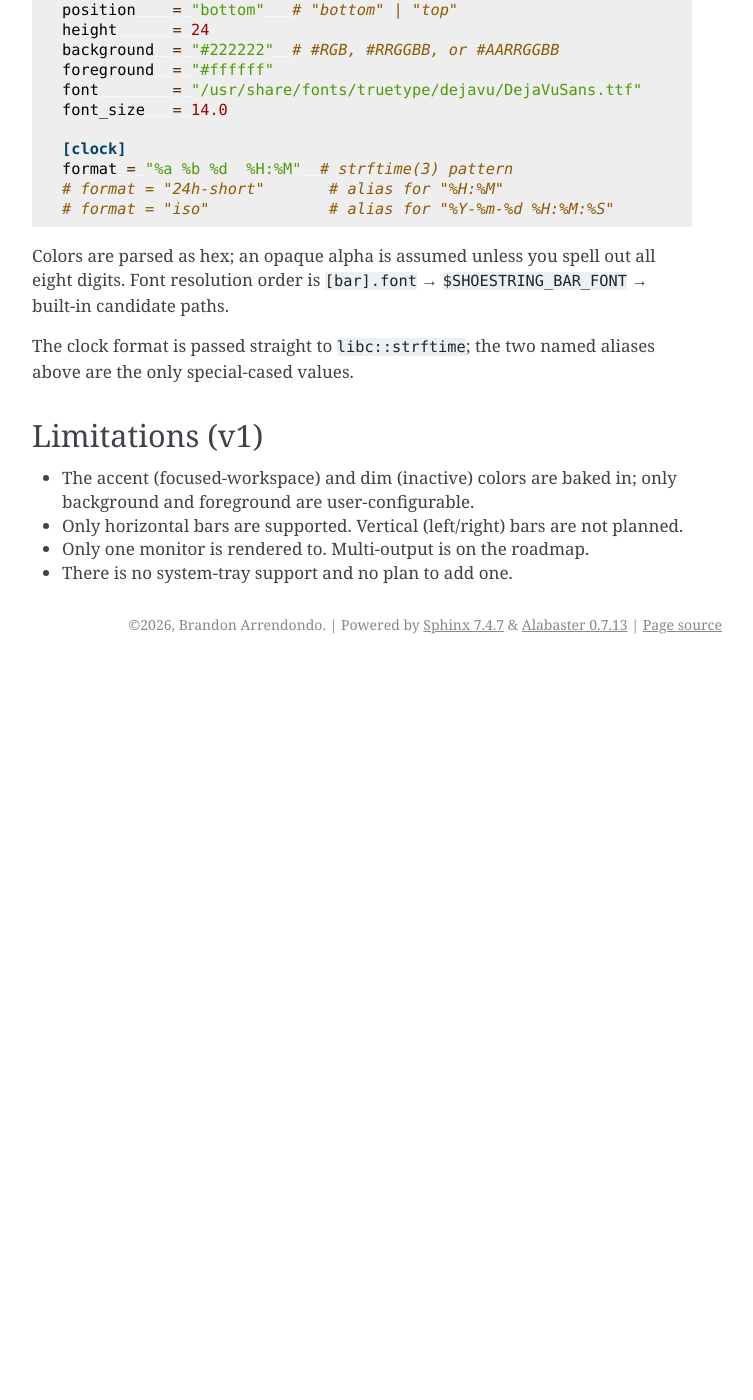
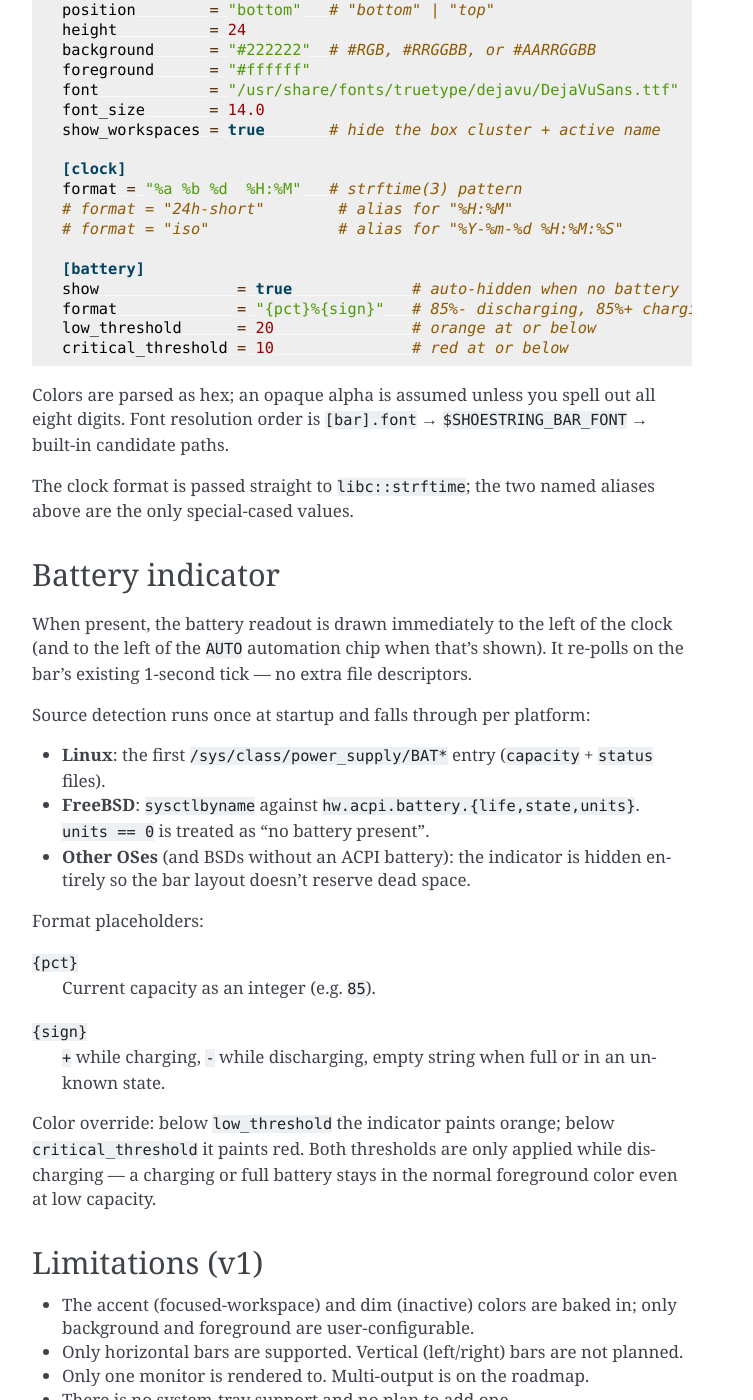
Before and after one commit to szarta/shoestring-wm, a Sphinx documentation site: the page built from docs/bar.rst, in a window 1280 px wide and 1400 px high, scrolled down 1762 px. Shown: the whole window, without its empty margins (388-1141 px from the left). Built offline with Sphinx 7.4.7, drawn with Linux system fonts in a browser that asks for light colours; before the commit the page ends 2426 px from its top, so only the background shows below that.

Commit message:
docs: catch up README + overview + bar.rst with recent work
- Add shoestring-notify to sibling-projects list (sibling repo is
  bootstrapped per the project memory; both READMEs were stale).
- Mention the maze-2d screensaver in the locker bullet.
- Drop the workspace-switch-popup roadmap item (task removed) and
  the notification-daemon item (now shoestring-notify, shipped).
- Quick-start build command takes --workspace so helper crates
  rebuild too (caught earlier: stale helpers shadowed by PATH).
- docs/bar.rst gains a full Battery indicator section + battery
  config table, and the schema example shows show_workspaces.

Co-Authored-By: Claude Opus 4.7 (1M context) <noreply@anthropic.com>

```diff
--- a/docs/bar.rst
+++ b/docs/bar.rst
@@ -86,17 +86,24 @@ passed. The written contents match the schema below.
 .. code-block:: toml
 
     [bar]
-    position    = "bottom"   # "bottom" | "top"
-    height      = 24
-    background  = "#222222"  # #RGB, #RRGGBB, or #AARRGGBB
-    foreground  = "#ffffff"
-    font        = "/usr/share/fonts/truetype/dejavu/DejaVuSans.ttf"
-    font_size   = 14.0
+    position        = "bottom"   # "bottom" | "top"
+    height          = 24
+    background      = "#222222"  # #RGB, #RRGGBB, or #AARRGGBB
+    foreground      = "#ffffff"
+    font            = "/usr/share/fonts/truetype/dejavu/DejaVuSans.ttf"
+    font_size       = 14.0
+    show_workspaces = true       # hide the box cluster + active name
 
     [clock]
-    format = "%a %b %d  %H:%M"  # strftime(3) pattern
-    # format = "24h-short"       # alias for "%H:%M"
-    # format = "iso"             # alias for "%Y-%m-%d %H:%M:%S"
+    format = "%a %b %d  %H:%M"   # strftime(3) pattern
+    # format = "24h-short"        # alias for "%H:%M"
+    # format = "iso"              # alias for "%Y-%m-%d %H:%M:%S"
+
+    [battery]
+    show               = true             # auto-hidden when no battery
+    format             = "{pct}%{sign}"   # 85%- discharging, 85%+ charging
+    low_threshold      = 20               # orange at or below
+    critical_threshold = 10               # red at or below
 
 Colors are parsed as hex; an opaque alpha is assumed unless you spell out
 all eight digits. Font resolution order is ``[bar].font`` →
@@ -104,6 +111,38 @@ all eight digits. Font resolution order is ``[bar].font`` →
 
 The clock format is passed straight to ``libc::strftime``; the two
 named aliases above are the only special-cased values.
+
+Battery indicator
+-----------------
+
+When present, the battery readout is drawn immediately to the left of
+the clock (and to the left of the ``AUTO`` automation chip when that's
+shown). It re-polls on the bar's existing 1-second tick — no extra
+file descriptors.
+
+Source detection runs once at startup and falls through per platform:
+
+- **Linux**: the first ``/sys/class/power_supply/BAT*`` entry
+  (``capacity`` + ``status`` files).
+- **FreeBSD**: ``sysctlbyname`` against
+  ``hw.acpi.battery.{life,state,units}``. ``units == 0`` is treated
+  as "no battery present".
+- **Other OSes** (and BSDs without an ACPI battery): the indicator is
+  hidden entirely so the bar layout doesn't reserve dead space.
+
+Format placeholders:
+
+``{pct}``
+    Current capacity as an integer (e.g. ``85``).
+
+``{sign}``
+    ``+`` while charging, ``-`` while discharging, empty string when
+    full or in an unknown state.
+
+Color override: below ``low_threshold`` the indicator paints orange;
+below ``critical_threshold`` it paints red. Both thresholds are only
+applied while discharging — a charging or full battery stays in the
+normal foreground color even at low capacity.
 
 Limitations (v1)
 ----------------
```
Also changed, not shown: README.md (+10 -6 lines), docs/overview.rst (+7 -2 lines).
